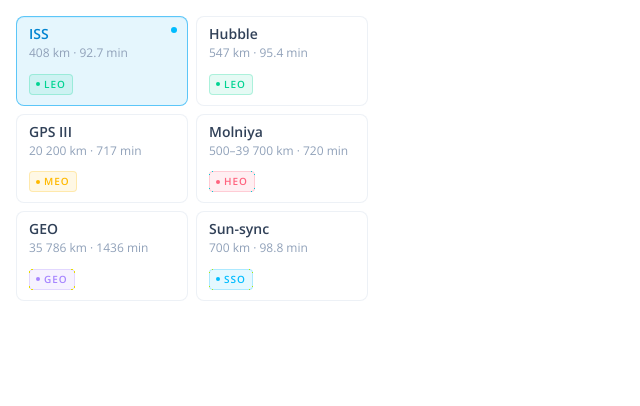
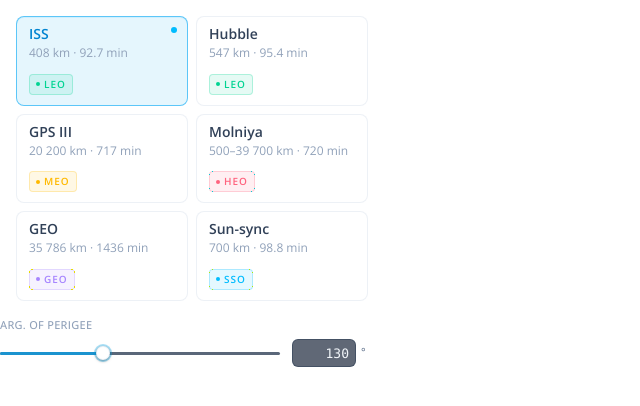
Before and after one commit to coding-oksana/orbital-parameters, a React (Vite) app: page / in a window 1280 px wide. Shown: the top 406 px of the page, without its empty margins (0-640 px from the left). Built offline with nearby package versions, Linux system fonts and the light colour scheme.

Commit message:
:sparkles: Added skeleton for Slider component

```diff
--- a/src/components/Sidebar.tsx
+++ b/src/components/Sidebar.tsx
@@ -3,9 +3,11 @@ import { useCallback, useState } from 'react';
 import { PresetsPanel } from '@components/PresetsPanel';
 import type { OrbitalPreset } from '@typeProps/orbitParams';
 import { PRESETS } from '../constants';
+import { KeplerianSlider } from './Slider';
 
 export function Sidebar() {
   const [activePresetId, setActivePresetId] = useState<string | null>('iss');
+  const [argOfPerigee, setArgOfPerigee] = useState(130);
 
   const handlePresetSelect = useCallback(
     (preset: OrbitalPreset) => {
@@ -21,6 +23,16 @@ export function Sidebar() {
         activePresetId={activePresetId}
         onSelect={handlePresetSelect}
       />
+      <KeplerianSlider
+        label="Arg. of perigee"
+        unit="°"
+        value={argOfPerigee}
+        min={0}
+        max={360}
+        step={1}
+        decimals={0}
+        onChange={setArgOfPerigee}
+      />
     </div>
   );
 }
--- /dev/null
+++ b/src/components/Slider.tsx
@@ -0,0 +1,279 @@
+import { useCallback, useRef, useState } from 'react';
+
+export interface KeplerianSliderProps {
+  /** Display label */
+  label: string;
+  /** Unit shown to the right of the numeric input (e.g. "km", "°", "0-1") */
+  unit?: string;
+  /** Current value (controlled) */
+  value: number;
+  /** Inclusive minimum */
+  min: number;
+  /** Inclusive maximum */
+  max: number;
+  /** Granularity of the slider and validation snap */
+  step?: number;
+  /** Decimal places shown in the readout */
+  decimals?: number;
+  onChange: (value: number) => void;
+}
+
+function clamp(v: number, min: number, max: number): number {
+  return Math.min(max, Math.max(min, v));
+}
+
+function round(v: number, decimals: number): number {
+  const factor = 10 ** decimals;
+  return Math.round(v * factor) / factor;
+}
+
+export function KeplerianSlider({
+  label,
+  unit,
+  value,
+  min,
+  max,
+  step = 1,
+  decimals = 0,
+  onChange,
+}: KeplerianSliderProps) {
+  // Local draft for the text input so the user can freely edit before committing
+  const [draft, setDraft] = useState<string | null>(null);
+  const inputRef = useRef<HTMLInputElement>(null);
+
+  const displayValue = draft ?? String(round(value, decimals));
+
+  // Commit whatever is in the draft back to the controlled value
+  const commit = useCallback(
+    (raw: string) => {
+      setDraft(null);
+      const parsed = parseFloat(raw);
+      if (!Number.isNaN(parsed)) {
+        onChange(clamp(round(parsed, decimals), min, max));
+      }
+    },
+    [decimals, min, max, onChange]
+  );
+
+  function handleSliderChange(e: React.ChangeEvent<HTMLInputElement>): void {
+    setDraft(null);
+    onChange(parseFloat(e.target.value));
+  }
+
+  function handleInputChange(e: React.ChangeEvent<HTMLInputElement>): void {
+    setDraft(e.target.value);
+  }
+
+  function handleInputBlur(e: React.FocusEvent<HTMLInputElement>): void {
+    commit(e.target.value);
+  }
+
+  function handleInputKeyDown(e: React.KeyboardEvent<HTMLInputElement>): void {
+    if (e.key === 'Enter') {
+      commit((e.target as HTMLInputElement).value);
+      inputRef.current?.blur();
+    }
+    if (e.key === 'Escape') {
+      setDraft(null);
+      inputRef.current?.blur();
+    }
+  }
+
+  // Fraction 0–1 for the custom thumb-track fill
+  const fraction = (value - min) / (max - min);
+
+  return (
+    <div className="group flex flex-col gap-1.5">
+      {/* Label row */}
+      <div className="flex items-center justify-between">
+        <span className="text-[11px] font-medium tracking-wide text-slate-400 uppercase select-none">
+          {label}
+        </span>
+      </div>
+
+      {/* Slider + numeric input */}
+      <div className="flex items-center gap-3">
+        {/* Slider track wrapper */}
+        <div className="relative flex-1 h-4 flex items-center">
+          {/* Background track */}
+          <div className="absolute inset-x-0 h-[3px] rounded-full bg-slate-700/80" />
+          {/* Filled portion */}
+          <div
+            className="absolute left-0 h-[3px] rounded-full bg-sky-500/70 transition-[width] duration-75"
+            style={{ width: `${fraction * 100}%` }}
+          />
+          {/* Native range input — transparent, sits on top */}
+          <input
+            type="range"
+            min={min}
+            max={max}
+            step={step}
+            value={value}
+            onChange={handleSliderChange}
+            className="
+              relative w-full h-4 appearance-none bg-transparent cursor-pointer
+              focus:outline-none
+              [&::-webkit-slider-thumb]:appearance-none
+              [&::-webkit-slider-thumb]:w-3.5
+              [&::-webkit-slider-thumb]:h-3.5
+              [&::-webkit-slider-thumb]:rounded-full
+              [&::-webkit-slider-thumb]:bg-white
+              [&::-webkit-slider-thumb]:border
+              [&::-webkit-slider-thumb]:border-slate-300/30
+              [&::-webkit-slider-thumb]:shadow-[0_0_0_2px_rgb(14_165_233/0.35),0_1px_3px_rgba(0,0,0,0.5)]
+              [&::-webkit-slider-thumb]:transition-shadow
+              [&::-webkit-slider-thumb]:duration-150
+              hover:[&::-webkit-slider-thumb]:shadow-[0_0_0_3px_rgb(14_165_233/0.5),0_1px_3px_rgba(0,0,0,0.5)]
+              focus:[&::-webkit-slider-thumb]:shadow-[0_0_0_3px_rgb(14_165_233/0.65),0_1px_3px_rgba(0,0,0,0.5)]
+              [&::-moz-range-thumb]:w-3.5
+              [&::-moz-range-thumb]:h-3.5
+              [&::-moz-range-thumb]:rounded-full
+              [&::-moz-range-thumb]:bg-white
+              [&::-moz-range-thumb]:border-0
+              [&::-moz-range-thumb]:shadow-[0_0_0_2px_rgb(14_165_233/0.35),0_1px_3px_rgba(0,0,0,0.5)]
+            "
+            aria-label={label}
+          />
+        </div>
+
+        {/* Numeric input + unit badge */}
+        <div className="flex items-center gap-1 shrink-0">
+          <input
+            ref={inputRef}
+            type="text"
+            inputMode="decimal"
+            value={displayValue}
+            onChange={handleInputChange}
+            onBlur={handleInputBlur}
+            onKeyDown={handleInputKeyDown}
+            aria-label={`${label} value`}
+            className="
+              w-16 h-7 px-1.5
+              text-right text-[13px] font-mono font-medium
+              text-slate-100
+              bg-slate-800/70 border border-slate-700/60
+              rounded-md
+              focus:outline-none focus:border-sky-500/60 focus:bg-slate-800
+              focus:ring-1 focus:ring-sky-500/30
+              transition-colors duration-150
+              placeholder:text-slate-500
+            "
+          />
+          {unit && (
+            <span className="text-[11px] text-slate-500 font-mono w-6 shrink-0">
+              {unit}
+            </span>
+          )}
+        </div>
+      </div>
+    </div>
+  );
+}
+
+// ─── Demo / usage example (can be removed in production) ─────────────────────
+
+export default function KeplerianSliderDemo() {
+  const [semiMajorAxis, setSemiMajorAxis] = useState(6786);
+  const [eccentricity, setEccentricity] = useState(0.002);
+  const [inclination, setInclination] = useState(51.6);
+  const [raan, setRaan] = useState(247);
+  const [argOfPerigee, setArgOfPerigee] = useState(130);
+  const [trueAnomaly, setTrueAnomaly] = useState(180);
+
+  return (
+    <div className="min-h-screen bg-[#0d1726] flex items-center justify-center p-8">
+      <div className="w-72 bg-[#111d2e] border border-slate-700/50 rounded-xl p-5 shadow-2xl space-y-6">
+        {/* SHAPE */}
+        <section>
+          <p className="text-[10px] font-semibold tracking-[0.15em] text-slate-500 uppercase mb-3">
+            Shape
+          </p>
+          <div className="space-y-4">
+            <KeplerianSlider
+              label="Semi-major axis"
+              unit="km"
+              value={semiMajorAxis}
+              min={6371}
+              max={42164}
+              step={1}
+              decimals={0}
+              onChange={setSemiMajorAxis}
+            />
+            <KeplerianSlider
+              label="Eccentricity"
+              unit="0-1"
+              value={eccentricity}
+              min={0}
+              max={0.999}
+              step={0.001}
+              decimals={3}
+              onChange={setEccentricity}
+            />
+          </div>
+        </section>
+
+        <div className="h-px bg-slate-700/40" />
+
+        {/* ORIENTATION */}
+        <section>
+          <p className="text-[10px] font-semibold tracking-[0.15em] text-slate-500 uppercase mb-3">
+            Orientation
+          </p>
+          <div className="space-y-4">
+            <KeplerianSlider
+              label="Inclination"
+              unit="°"
+              value={inclination}
+              min={0}
+              max={180}
+              step={0.1}
+              decimals={1}
+              onChange={setInclination}
+            />
+            <KeplerianSlider
+              label="RAAN"
+              unit="°"
+              value={raan}
+              min={0}
+              max={360}
+              step={1}
+              decimals={0}
+              onChange={setRaan}
+            />
+            <KeplerianSlider
+              label="Arg. of perigee"
+              unit="°"
+              value={argOfPerigee}
+              min={0}
+              max={360}
+              step={1}
+              decimals={0}
+              onChange={setArgOfPerigee}
+            />
+          </div>
+        </section>
+
+        <div className="h-px bg-slate-700/40" />
+
+        {/* POSITION */}
+        <section>
+          <p className="text-[10px] font-semibold tracking-[0.15em] text-slate-500 uppercase mb-3">
+            Position
+          </p>
+          <div className="space-y-4">
+            <KeplerianSlider
+              label="True anomaly"
+              unit="°"
+              value={trueAnomaly}
+              min={0}
+              max={360}
+              step={1}
+              decimals={0}
+              onChange={setTrueAnomaly}
+            />
+          </div>
+        </section>
+      </div>
+    </div>
+  );
+}
```
